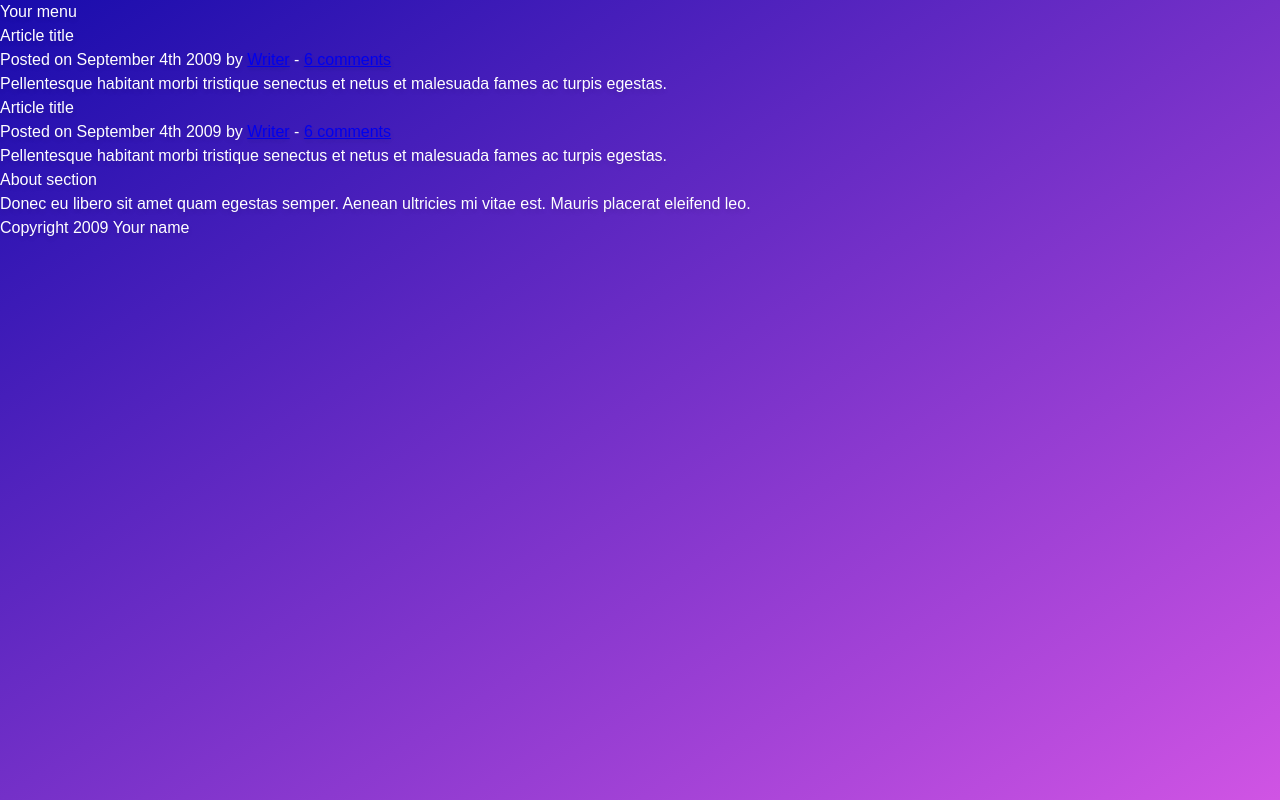
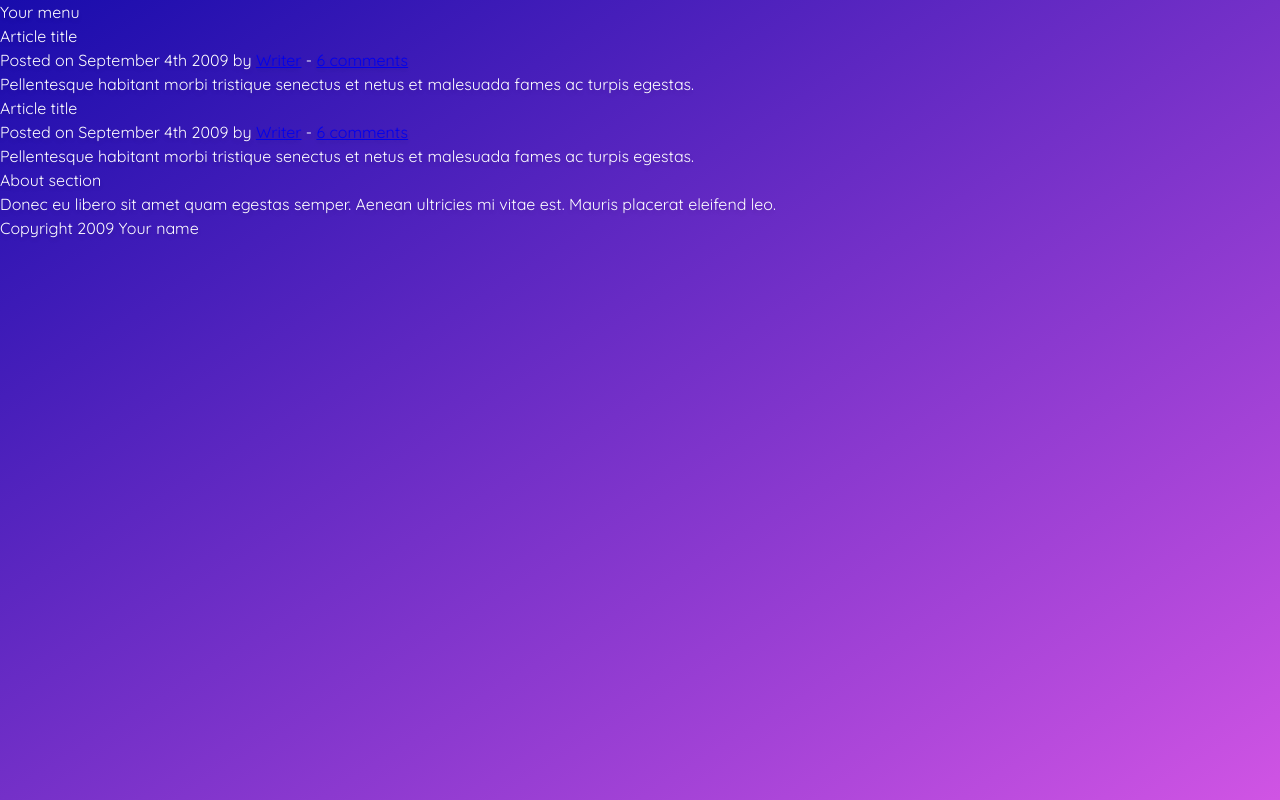
Before and after one commit to sohta3/carousel-sample, a plain HTML site: page index.html in a window 1280 px wide. Drawn offline with Linux system fonts and the light colour scheme.

Commit message:
Add google fonts

```diff
--- a/index.html
+++ b/index.html
@@ -6,6 +6,7 @@
     <meta http-equiv="X-UA-Compatible" content="IE=edge" />
     <meta name="viewport" content="width=device-width, initial-scale=1" />
     <title>Your Website</title>
+    <link href="https://fonts.googleapis.com/css?family=Montserrat|Quicksand" rel="stylesheet">
     <link rel="stylesheet" type="text/css" href="minireset.min.css">
     <style>
       html {
```
